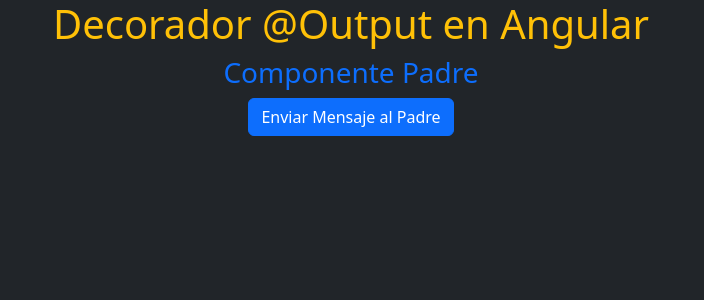
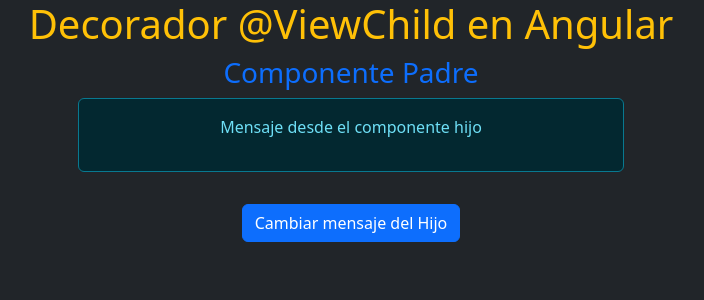
Before and after one commit to jsalvadorca90/app-angular, an Angular app: page / in a window 1280 px wide. Shown: the top 300 px of the page, without its empty margins (289-993 px from the left). Built offline with nearby package versions, Linux system fonts and the light colour scheme.

Commit message:
feat: [40] Decorador @ViewChild, accediendo a componente hijo

```diff
--- a/src/app/app.html
+++ b/src/app/app.html
@@ -2,6 +2,7 @@
 <div class="container text-center">
   <h1 class="text-center text-warning">{{titulo}}</h1>
   <app-padre />
+  <!-- <app-view-child-c /> -->
   <!-- <app-componente-for /> -->
   <!-- <app-agregar-tarea /> -->
   <!-- <app-componente-if /> -->
--- a/src/app/app.ts
+++ b/src/app/app.ts
@@ -8,6 +8,8 @@
 // import { Interpolacion } from './interpolacion/interpolacion';
 // import { MostrarMensaje } from './mostrar-mensaje/mostrar-mensaje';
 // import { NuevoComponente } from './nuevo-componente/nuevo-componente';
+// import { Padre } from './padre/padre';
+// import { ViewChildC } from './view-child-c/view-child-c';
 import { Padre } from './padre/padre';
 // import { Replicador } from './replicador/replicador';
 // import { Saludar } from './saludar/saludar';
@@ -20,20 +22,16 @@
     // NuevoComponente,
     // ComponenteEnLinea,
     // Interpolacion,
+    // Padre,
+    // ViewChildC,
     Padre,
-    // Hijo,
-    // MostrarMensaje,
-    // Replicador,
-    // Saludar,
-    // ComponenteIf,
-    // AgregarTarea,
-    // ComponenteFor,
   ],
   templateUrl: './app.html',
   styleUrl: './app.css',
 })
 export class App {
-  protected titulo = 'Decorador @Output en Angular';
+  protected titulo = 'Decorador @ViewChild en Angular';
+  // protected titulo = 'Decorador @Output en Angular';
   // protected titulo = 'Decorador @Input en Angular';
   // protected titulo = 'Directiva @for en Angular';
   // protected titulo = 'Local reference en Angular';
--- a/src/app/padre/hijo/hijo.html
+++ b/src/app/padre/hijo/hijo.html
@@ -2,8 +2,11 @@
 <!-- <div class="alert alert-info w-50 mx-auto">
     <p>{{mensaje}}</p>
 </div> -->
-<div class="container">
+<!-- <div class="container">
     <button class="btn btn-primary" (click)="enviarMensaje()">
         Enviar Mensaje al Padre
     </button>
+</div> -->
+<div class="alert alert-info w-50 mx-auto">
+    <p>{{mensaje}}</p>
 </div>
--- a/src/app/padre/hijo/hijo.ts
+++ b/src/app/padre/hijo/hijo.ts
@@ -1,4 +1,4 @@
-import { Component, EventEmitter, Output } from '@angular/core';
+import { Component } from '@angular/core';
 
 @Component({
   selector: 'app-hijo',
@@ -9,10 +9,15 @@
 export class Hijo {
   // !: operador non-null assertion; "mensaje" sreá inicializado posteriormente
   // @Input() mensaje!: string;
-  @Output() notificarPadre = new EventEmitter<string>();
+  // @Output() notificarPadre = new EventEmitter<string>();
 
-  enviarMensaje() {
-    // Emitir el evento con un mensaje[se emite una cadena string]
-    this.notificarPadre.emit('Mensaje desde el componente hijo   al padre');
+  // enviarMensaje() {
+  //   // Emitir el evento con un mensaje[se emite una cadena string]
+  //   this.notificarPadre.emit('Mensaje desde el componente hijo   al padre');
+  // }
+  mensaje: string = 'Mensaje desde el componente hijo';
+
+  cambiarMensaje(nuevoMensaje: string) {
+    this.mensaje = nuevoMensaje;
   }
 }
--- a/src/app/padre/padre.html
+++ b/src/app/padre/padre.html
@@ -8,8 +8,10 @@
 
 <div class="container">
     <h3 class="text-primary">Componente Padre</h3>
-    <app-hijo (notificarPadre)="recibirNotificacion($event)" />
+    <!-- <app-hijo (notificarPadre)="recibirNotificacion($event)" />
     @if (mensaje) {
     <p class="mt-3 alert alert-info w-50 mx-auto">{{mensaje}}</p>
-    }
+    } -->
+    <app-hijo />
+    <button class="btn btn-primary mt-3" (click)="cambiarMensajeHijo()">Cambiar mensaje del Hijo</button>
 </div>
--- a/src/app/padre/padre.ts
+++ b/src/app/padre/padre.ts
@@ -1,4 +1,4 @@
-import { Component } from '@angular/core';
+import { Component, ViewChild } from '@angular/core';
 import { Hijo } from './hijo/hijo';
 
 @Component({
@@ -8,11 +8,19 @@
   styleUrl: './padre.css',
 })
 export class Padre {
-  // mensajePadre: string = 'Mensaje desde el componente padre';
-  mensaje: string = '';
+  // // mensajePadre: string = 'Mensaje desde el componente padre';
+  // mensaje: string = '';
 
-  // Se emitió una cadena[string], es lo que vamos a recibir del componente hijo
-  recibirNotificacion(mensajeHijo: string) {
-    this.mensaje = mensajeHijo;
+  // // Se emitió una cadena[string], es lo que vamos a recibir del componente hijo
+  // recibirNotificacion(mensajeHijo: string) {
+  //   this.mensaje = mensajeHijo;
+  // }
+
+  @ViewChild(Hijo) componenteHijo!: Hijo;
+
+  cambiarMensajeHijo() {
+    this.componenteHijo.cambiarMensaje(
+      'Mensaje actualizado desde el componente Padre'
+    );
   }
 }
--- /dev/null
+++ b/src/app/view-child-c/view-child-c.html
@@ -0,0 +1,5 @@
+<div class="container">
+    <h3 class="text-primary">Acceso a Elemento del DOM</h3>
+    <input #referenciaInput type="text" class="form-control w-50 mx-auto" placeholder="Escribe algo">
+    <button class="btn btn-success mt-2" (click)="cambiarTexto()">Cambiar Texto</button>
+</div>
--- /dev/null
+++ b/src/app/view-child-c/view-child-c.ts
@@ -0,0 +1,15 @@
+import { Component, ElementRef, ViewChild } from '@angular/core';
+
+@Component({
+  selector: 'app-view-child-c',
+  imports: [],
+  templateUrl: './view-child-c.html',
+  styleUrl: './view-child-c.css',
+})
+export class ViewChildC {
+  @ViewChild('referenciaInput') inputElemento!: ElementRef;
+
+  cambiarTexto() {
+    this.inputElemento.nativeElement.value = 'Texto Cambiado';
+  }
+}
```
Also changed, not shown: src/app/view-child-c/view-child-c.css (added).
